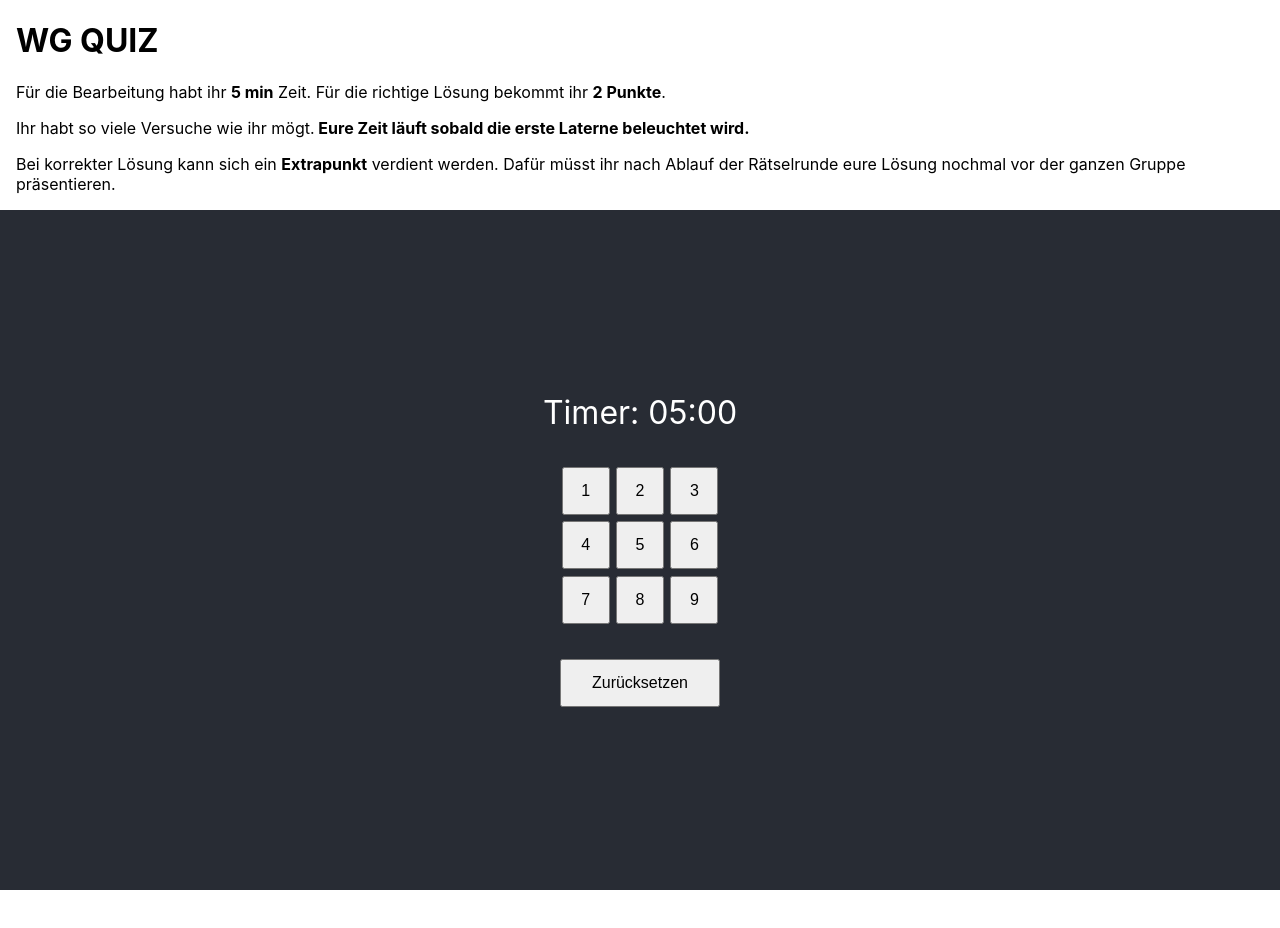
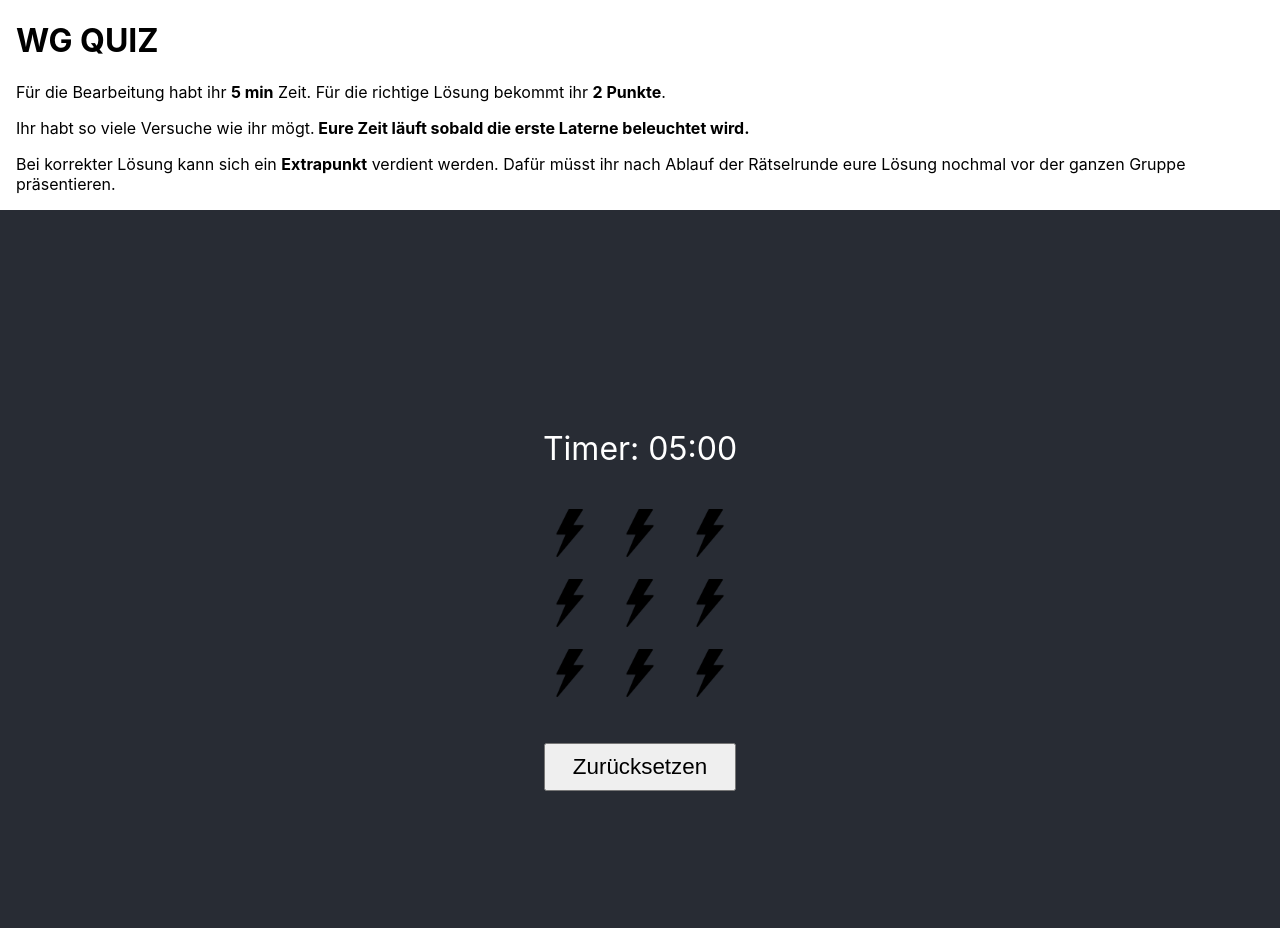
Before and after one commit to zumpious1/pubquiz_9_lamps, a React (Create React App) app in the folder nine_lamps/: page / in a window 1280 px wide. Shown: the top 928 px of the page. Before the commit the page ends 890 px from the top, so only its background shows below. Built offline with nearby package versions, Linux system fonts and the light colour scheme.

Commit message:
Add electricity icons

```diff
--- a/nine_lamps/src/App.css
+++ b/nine_lamps/src/App.css
@@ -10,7 +10,7 @@
 .content {
     text-align: center;
     background-color: #282c34;
-    min-height: 85vh;
+    min-height: 100vh;
     display: flex;
     flex-direction: column;
     align-items: center;
@@ -29,9 +29,17 @@
 
 .row button {
     margin: 0.2rem;
+    height: 4rem;
+    width: 4rem;
+    font-size: 1.2rem;
+    position: relative;
+    background: transparent;
+    border: none;
+}
+
+.row button img {
+    width: 3rem;
     height: 3rem;
-    width: 3rem;
-    font-size: 1rem;
 }
 
 .active {
@@ -44,8 +52,9 @@
 
 .reset button{
     height: 3rem;
-    width: 10rem;
-    font-size: 1rem;
+    width: 12rem;
+    font-size: 1.4rem;
+
 }
 
 .timer {
--- a/nine_lamps/src/components/Nine_lamps.jsx
+++ b/nine_lamps/src/components/Nine_lamps.jsx
@@ -1,6 +1,8 @@
 import {useEffect, useRef, useState} from "react";
 import Timer from "./Timer";
 import {useCookies} from "react-cookie";
+import elec_on from '../img/electricity_on.png';
+import elec_off from '../img/electricity_off.png';
 
 export function Nine_lamps() {
     const [lampsState, setLampsState] = useState([false, false, false, false, false, false, false, false, false]);
@@ -91,23 +93,37 @@ export function Nine_lamps() {
             </div>
 
             <div className="row">
-                <button onClick={() => {
+                <button
+                    onClick={() => {
                         changeLampState(1)
                     }}
                     className={lampsState[0] ? 'active' : 'not-active'}>
-                    1
+                    {
+                        lampsState[0] ?
+                            <img src={elec_on} alt="electricity off"/> :
+                            <img src={elec_off} alt="electricity off"/>
+                    }
                 </button>
-                <button onClick={() => {
+                <button
+                    onClick={() => {
                         changeLampState(2)
                     }}
                     className={lampsState[1] ? 'active' : 'not-active'}>
-                    2
+                    {
+                        lampsState[1] ?
+                            <img src={elec_on} alt="electricity off"/> :
+                            <img src={elec_off} alt="electricity off"/>
+                    }
                 </button>
                 <button onClick={() => {
                     changeLampState(3)
                 }}
                         className={lampsState[2] ? 'active' : 'not-active'}>
-                    3
+                    {
+                        lampsState[2] ?
+                            <img src={elec_on} alt="electricity off"/> :
+                            <img src={elec_off} alt="electricity off"/>
+                    }
                 </button>
             </div>
             <div className="row">
@@ -115,19 +131,31 @@ export function Nine_lamps() {
                     changeLampState(4)
                 }}
                         className={lampsState[3] ? 'active' : 'not-active'}>
-                    4
+                    {
+                        lampsState[3] ?
+                            <img src={elec_on} alt="electricity off"/> :
+                            <img src={elec_off} alt="electricity off"/>
+                    }
                 </button>
                 <button onClick={() => {
                     changeLampState(5)
                 }}
                         className={lampsState[4] ? 'active' : 'not-active'}>
-                    5
+                    {
+                        lampsState[4] ?
+                            <img src={elec_on} alt="electricity off"/> :
+                            <img src={elec_off} alt="electricity off"/>
+                    }
                 </button>
                 <button onClick={() => {
                     changeLampState(6)
                 }}
                         className={lampsState[5] ? 'active' : 'not-active'}>
-                    6
+                    {
+                        lampsState[5] ?
+                            <img src={elec_on} alt="electricity off"/> :
+                            <img src={elec_off} alt="electricity off"/>
+                    }
                 </button>
             </div>
             <div className="row">
@@ -135,19 +163,31 @@ export function Nine_lamps() {
                     changeLampState(7)
                 }}
                         className={lampsState[6] ? 'active' : 'not-active'}>
-                    7
+                    {
+                        lampsState[6] ?
+                            <img src={elec_on} alt="electricity off"/> :
+                            <img src={elec_off} alt="electricity off"/>
+                    }
                 </button>
                 <button onClick={() => {
                     changeLampState(8)
                 }}
                         className={lampsState[7] ? 'active' : 'not-active'}>
-                    8
+                    {
+                        lampsState[7] ?
+                            <img src={elec_on} alt="electricity off"/> :
+                            <img src={elec_off} alt="electricity off"/>
+                    }
                 </button>
                 <button onClick={() => {
                     changeLampState(9)
                 }}
                         className={lampsState[8] ? 'active' : 'not-active'}>
-                    9
+                    {
+                        lampsState[8] ?
+                            <img src={elec_on} alt="electricity off"/> :
+                            <img src={elec_off} alt="electricity off"/>
+                    }
                 </button>
             </div>
 
```
Also changed, not shown: nine_lamps/src/img/electricity_off.png (added), nine_lamps/src/img/electricity_on.png (added). Lines whose indentation alone changed are shown as unchanged.
